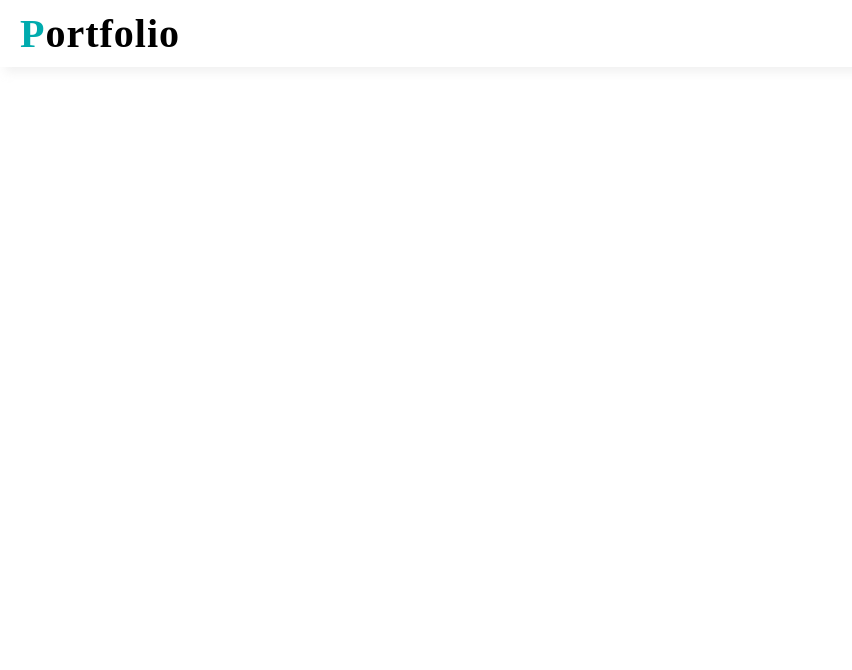
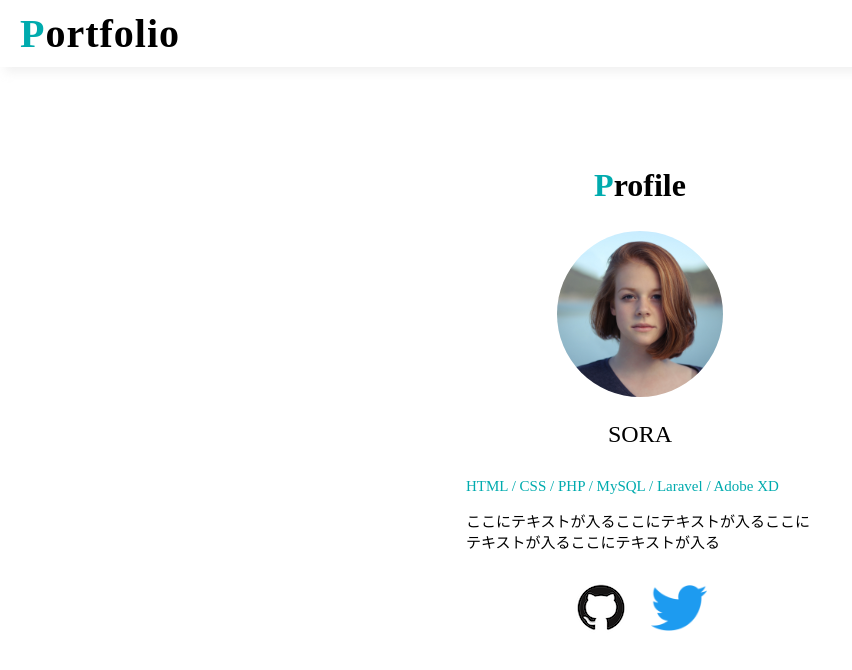
Before and after one commit to sora1-bot/PortfolioSample, a PHP site: page / in a window 1280 px wide. Before the commit the part shown is almost empty. Shown: the top 670 px of the page, without its empty margins (0-852 px from the left). Run offline with PHP 8.4, Linux system fonts and the light colour scheme.

Commit message:
mainのprofileの箱作成

```diff
--- a/index.html
+++ b/index.html
@@ -24,5 +24,46 @@
             </a>
         </h1>
     </header>
+
+    <!--
+        mainタグの作成
+        ・profile用とwork用の箱を作成 -> divタグを使用
+    -->
+    <div class="block-main">
+        <!--
+            profile用の箱
+        -->
+        <div class="box-profile">
+            <h2 class="sub-title">
+                <span class="color-green">P</span>rofile
+            </h2>
+            <div class="item-list">
+                <img src="img/profile.png" alt="プロフィール画像">
+                <b>SORA</b>
+                <p class="color-green">HTML / CSS / PHP / MySQL / Laravel / Adobe XD</p>
+                <p>ここにテキストが入るここにテキストが入るここにテキストが入るここにテキストが入る</p>
+            </div>
+            <ul class="icon-list">
+                <li>
+                    <a href="">
+                        <img src="img/github.png" alt="githubアイコン">
+                    </a>
+                </li>
+                <li>
+                    <a href="">
+                        <img src="img/twitter.png" alt="twitterアイコン">
+                    </a>
+                </li>
+            </ul>
+        </div>
+
+        <!--
+            work用の箱
+        -->
+        <div>
+
+        </div>
+    </div>
+
 </body>
 </html>
--- a/style.css
+++ b/style.css
@@ -11,6 +11,10 @@ body {
 
 .color-green {
     color: #00ABAE;
+}
+
+.sub-title {
+    font-size: 32px;
 }
 
 /*
@@ -33,3 +37,59 @@ body {
     /* letter-spacing とは、文字間の隙間を指定 */
     letter-spacing: 1px;
 }
+
+/*
+ * [mainタグ]のスタイルシート
+ */
+
+.block-main {
+    text-align: center;
+    margin: 100px 0;
+}
+
+/*
+ * [profile]のスタイルシート
+ */
+
+.item-list {
+    width: 100%;
+    max-width: 348px;
+    margin: 0 auto;
+}
+
+.item-list b {
+    display: block;
+    font-size: 24px;
+    font-weight: normal;
+    margin: 20px 0 30px;
+}
+
+.item-list p {
+    font-size: 15px;
+    line-height: normal;
+    text-align: left;
+}
+
+.icon-list {
+    list-style: none;
+    width: 100%;
+    max-width: 247px;
+    margin: 30px auto;
+    padding: 0;
+    display: flex;
+    justify-content: center;
+    align-items: center;
+}
+
+.icon-list li {
+    margin-right: 11px;
+    margin-left: 11px;
+}
+
+.icon-list li:last-child {
+    margin-right: 0;
+}
+
+.icon-list li:first-child {
+    margin-left: 0;
+}
```
